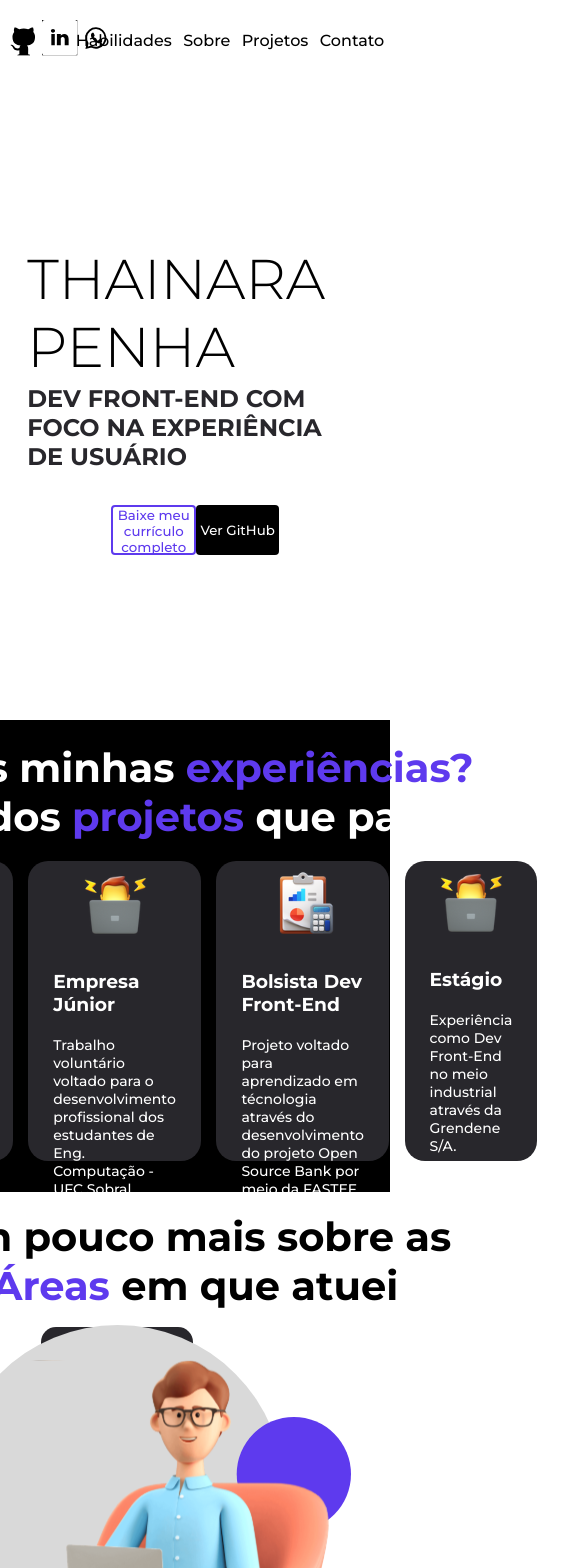
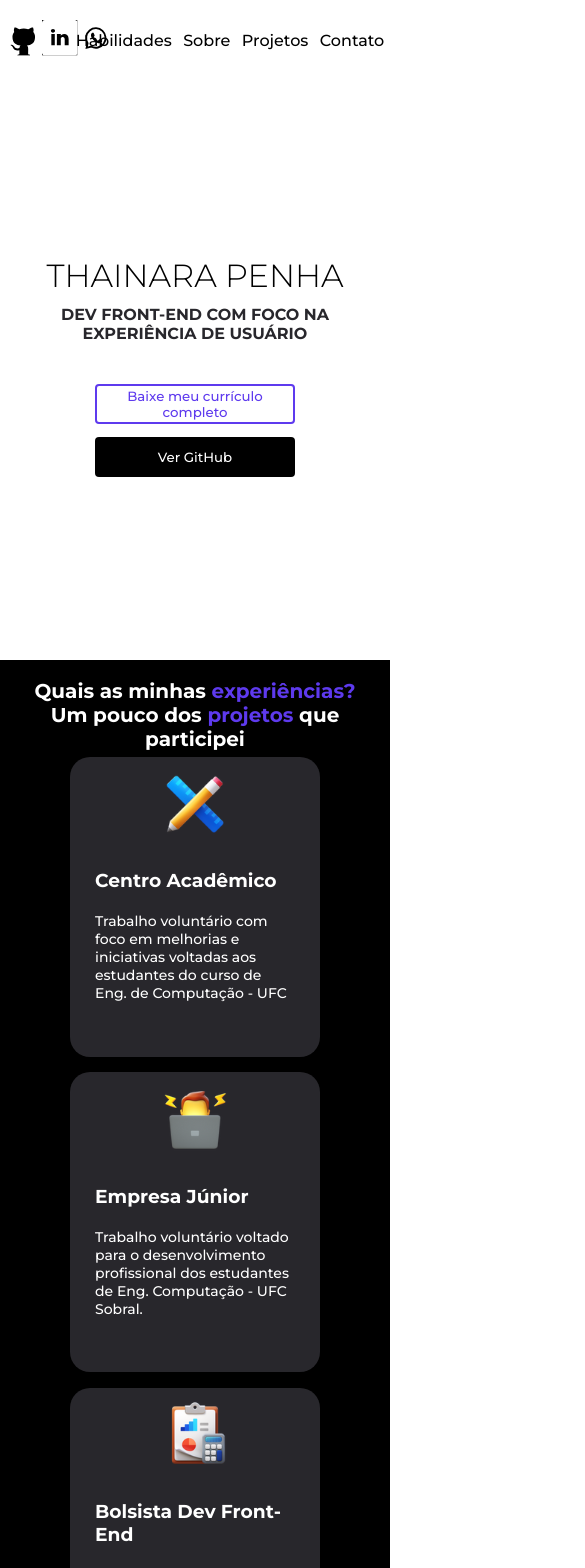
Before and after one commit to thainarapenha/portfolio, a React (Vite) app: page / in a window 390 px wide. Shown: the top 1568 px of the page, 585 px wide, since content can reach past the window. Built offline with nearby package versions, Linux system fonts and the light colour scheme.

Commit message:
improvement: adicionando responsividade inicial no portfólio

```diff
--- a/src/App.tsx
+++ b/src/App.tsx
@@ -14,10 +14,10 @@ function App() {
       <Banner/>
       <Habilidades/>
       <Servicos/>
-      <Sobre/>
+      {/* <Sobre/>
       <Projetos/>
       <Contatos/>
-      <Footer/>
+      <Footer/> */}
     </div>
   )
 }
--- a/src/components/Banner/Banner.tsx
+++ b/src/components/Banner/Banner.tsx
@@ -1,4 +1,5 @@
 import React, { useEffect, useState } from "react";
+import "./styles.scss";
 
 export const Banner: React.FC = () => {
   const [text, setText] = useState('');
--- /dev/null
+++ b/src/components/Banner/styles.scss
@@ -0,0 +1,154 @@
+.sectionBanner {
+  margin: 0 7%;
+}
+
+.banner {
+  height: 640px;
+  display: flex;
+  align-items: center;
+  justify-content: center;
+  flex-direction: column;
+
+  h1 {
+    font-size: 56px;
+    font-weight: 100;
+    margin-bottom: 1%;
+  }
+
+  h2 {
+    font-size: 24px;
+    color: var(--black-2);
+  }
+
+  .divButton {
+    width: 50%;
+    margin-top: 10%;
+    display: flex;
+    justify-content: space-between;
+  }
+
+  .buttonCV {
+    width: 250px;
+    height: 50px;
+    color: var(--lilas);
+    border-radius: 4px;
+    background-color: var(--white);
+    border: 2px solid var(--lilas);
+    cursor: pointer;
+  }
+
+  .buttonCV:hover {
+    color: var(--white);
+    background-color: var(--lilas);
+  }
+
+  .buttonGit {
+    width: 250px;
+    color: var(--white);
+    border-radius: 4px;
+    background-color: var(--black);
+    cursor: pointer;
+  }
+}
+
+@media (max-width: 527px) {
+  .banner {
+    text-align: center;
+    height: 580px;
+
+    h1 {
+      font-size: 32px;
+    }
+
+    h2 {
+      font-size: 16px;
+      margin-top: 2%;
+    }
+
+    .divButton {
+      width: 100%;
+      align-items: center;
+      flex-direction: column;
+    }
+
+    .buttonCV,
+    .buttonGit {
+      width: 200px;
+      height: 40px;
+      margin: 2% 0;
+    }
+  }
+
+}
+
+@media (min-width: 526px) and (max-width: 715px) {
+  .banner {
+    text-align: center;
+
+    h1 {
+      font-size: 42px;
+    }
+
+    h2 {
+      font-size: 18px;
+    }
+
+    .divButton {
+      width: 100%;
+    }
+
+    .buttonCV,
+    .buttonGit {
+      width: 200px;
+      height: 40px;
+    }
+  }
+}
+
+@media (min-width: 716px) and (max-width: 1000px) {
+  .banner {
+    text-align: center;
+
+    h1 {
+      font-size: 56px;
+    }
+
+    h2 {
+      font-size: 24px;
+    }
+
+    .divButton {
+      width: 100%;
+    }
+
+    .buttonCV,
+    .buttonGit {
+      width: 250px;
+      height: 50px;
+    }
+  }
+}
+
+@media (min-width: 1001px) {
+  .banner {
+    text-align: center;
+
+    h1 {
+      font-size: 56px;
+    }
+
+    h2 {
+      font-size: 24px;
+    }
+
+    .divButton {
+      width: 60%;
+    }
+
+    .buttonCV,
+    .buttonGit {
+      width: 250px;
+      height: 50px;
+    }
+  }
+}
--- a/src/components/Habilidades/Habilidades.tsx
+++ b/src/components/Habilidades/Habilidades.tsx
@@ -3,7 +3,7 @@ import iconSITE from "../../assets/icons/site.svg";
 import iconDESIGN from "../../assets/icons/design.svg";
 import iconGESTAO from "../../assets/icons/gestao.svg";
 import iconMKT from "../../assets/icons/site.svg";
-import { BotaoContato } from "../BotaoContato/BotaoContato";
+import "./styles.scss";
 
 export const Habilidades: React.FC = () => {
   return (
--- /dev/null
+++ b/src/components/Habilidades/styles.scss
@@ -0,0 +1,126 @@
+.containerHabilidades {
+  padding: 3% 0;
+  align-items: center;
+  flex-direction: column;
+  background-color: var(--black);
+
+  h2 {
+    width: 747px;
+    height: 98px;
+    font-size: 40px;
+    font-weight: 700;
+    text-align: center;
+    margin-top: 3%;
+    color: var(--white);
+  }
+
+  button {
+    width: 418px;
+    height: 57px;
+    margin-bottom: 3%;
+    border-radius: 4px;
+    color: var(--white);
+    background-color: var(--lilas);
+  }
+}
+
+.containerCards {
+  width: 100%;
+  margin: 5% 0;
+  justify-content: center;
+}
+
+.cardsHabilidades {
+  width: 300px;
+  height: 300px;
+  margin: 0 2%;
+  align-items: center;
+  flex-direction: column;
+  border-radius: 20px;
+  background: #28272C;
+
+  h3 {
+    color: var(--white);
+    margin: 30px 25px 0 25px;
+  }
+
+  p {
+    font-size: 14px;
+    margin: 20px 25px;
+    color: var(--white);
+  }
+
+  img {
+    width: 100%;
+    max-width: 70px;
+    margin-top: 5%;
+  }
+}
+
+@media (max-width: 527px) {
+  .containerHabilidades {
+    flex-direction: column;
+
+    h2 {
+      width: 90%;
+      height: 50px;
+      font-size: 20px;
+      margin-top: 2%;
+    }
+
+    .containerCards {
+      flex-direction: column;
+      align-items: center;
+      justify-content: center;
+  }
+
+  .cardsHabilidades {
+      width: 250px;
+      margin: 2% 0;
+    }
+  }
+}
+
+@media (min-width: 528px) and (max-width: 1000px) {
+  .containerHabilidades {
+    width: 100%;
+
+    h2 {
+      width: 90%;
+      font-size: 24px;
+    }
+  }
+
+  .containerCards {
+    flex-wrap: wrap;
+  }
+
+  .cardsHabilidades {
+    width: 250px;
+    margin-bottom: 3%;
+
+    img {
+      max-width: 70px;
+    }
+  }
+}
+
+@media (min-width: 716px) and (max-width: 1000px){
+  .containerHabilidades {
+    h2 {
+      width: 90%;
+      font-size: 32px;
+    }
+  }
+}
+
+@media (min-width: 1001px) {
+  .cardsHabilidades {
+    margin-bottom: 3%;
+    padding-bottom: 2%;
+
+    img {
+      max-width: 70px;
+    }
+  }
+}
--- a/src/components/Servicos/Servicos.tsx
+++ b/src/components/Servicos/Servicos.tsx
@@ -4,6 +4,7 @@ import iconTELA from "../../assets/icons/tela.svg";
 import iconTELAS from "../../assets/icons/telas.svg";
 import iconAPP from "../../assets/icons/app.svg";
 import imgHomemCadeira from "../../assets/img/homemCadeira.svg";
+import "./styles.scss";
 
 export const Servicos: React.FC = () => {
   return (
@@ -11,6 +12,7 @@ export const Servicos: React.FC = () => {
       <h2>Um pouco mais sobre as <span>Áreas</span> em que atuei</h2>
       <div className="infoServico">
         <div className="divCardSrvicos">
+
           <div className="cardServicos">
             <div className="divTituloServico">
               <img src={iconTELA} />
--- /dev/null
+++ b/src/components/Servicos/styles.scss
@@ -0,0 +1,228 @@
+.sectionServicos {
+  flex-direction: column;
+  justify-content: center;
+  align-items: center;
+  margin: 5% 0 0 0;
+
+  h2 {
+    font-weight: 700;
+    font-size: 40px;
+    width: 601px;
+    height: 98px;
+    text-align: center;
+  }
+}
+
+.infoServico {
+  width: 80%;
+  margin: 4%;
+
+  #imgHomem {
+    max-width: 400px;
+    right: 10%;
+    position: absolute;
+  }
+}
+
+.divCardSrvicos {
+  width: 50%;
+  flex-wrap: wrap;
+  justify-content: space-between;
+
+  button {
+    margin-top: 3%;
+    border-radius: 4px;
+  }
+}
+
+.cardServicos {
+  flex-direction: column;
+  justify-content: space-around;
+  margin: 1%;
+  width: 250px;
+  height: 150px;
+  border-radius: 15px;
+  background-color: var(--black-2);
+
+  h6 {
+    font-size: 18px;
+    color: var(--white);
+  }
+
+  p {
+    font-size: 14px;
+    font-weight: 200;
+    color: var(--white);
+    margin: 0 10% 10% 10%;
+  }
+}
+
+.divTituloServico {
+  align-items: center;
+  margin: 10% 10% 0 10%;
+
+  img {
+    margin-right: 5%;
+  }
+}
+
+@media (max-width: 380px) {
+  .sectionServicos {
+    h2 {
+      width: 90%;
+      font-size: 24px;
+    }
+  }
+
+  .infoServico {
+    width: 90%;
+
+    #imgHomem {
+      display: none;
+    }
+  }
+
+  .divCardSrvicos {
+    width: 100%;
+    flex-wrap: wrap;
+  }
+
+  .cardServicos {
+    width: 150px;
+    padding: 5% 0;
+
+    p {
+      margin-top: 5%;
+      font-size: 12px;
+    }
+  }
+
+  .divTituloServico {
+    flex-direction: column;
+
+    img {
+      max-width: 40px;
+    }
+
+    h6 {
+      font-size: 14px;
+    }
+  }
+}
+
+@media (min-width: 381px) and (max-width: 600px) {
+  .sectionServicos {
+    h2 {
+      width: 90%;
+      font-size: 28px;
+    }
+  }
+
+  .infoServico {
+    width: 90%;
+
+    #imgHomem {
+      display: none;
+    }
+  }
+
+  .cardServicos {
+    width: 45%;
+    padding: 5% 0;
+
+    p {
+      margin-top: 5%;
+      font-size: 12px;
+    }
+  }
+
+  .divCardSrvicos {
+    width: 100%;
+    flex-wrap: wrap;
+  }
+
+  .divTituloServico {
+    flex-direction: column;
+
+    img {
+      max-width: 40px;
+    }
+
+    h6 {
+      font-size: 14px;
+    }
+  }
+}
+
+@media (min-width: 601px) and (max-width: 900px) {
+  .sectionServicos {
+    h2 {
+      width: 90%;
+      font-size: 36px;
+    }
+  }
+
+  .infoServico {
+    width: 90%;
+    align-items: center;
+
+    #imgHomem {
+      max-width: 45%;
+    }
+  }
+
+  .divCardSrvicos {
+    width: 40%;
+  }
+
+  .divTituloServico {
+    flex-direction: column;
+
+    img {
+      max-width: 40px;
+    }
+
+    h6 {
+      font-size: 14px;
+    }
+  }
+}
+
+@media (min-width: 901px) {
+  .sectionServicos {
+    h2 {
+      width: 90%;
+      font-size: 36px;
+    }
+  }
+
+  .infoServico {
+    width: 90%;
+    align-items: center;
+
+    #imgHomem {
+      max-width: 35%;
+    }
+  }
+
+  .divCardSrvicos {
+    width: 50%;
+  }
+
+  .cardServicos {
+    width: 45%;
+    margin: 5% 0;
+  }
+
+  .divTituloServico {
+    flex-direction: row;
+
+    img {
+      max-width: 40px;
+    }
+
+    h6 {
+      font-size: 14px;
+    }
+  }
+}
--- a/src/styles/global.scss
+++ b/src/styles/global.scss
@@ -103,58 +103,10 @@ nav li a {
   cursor: pointer;
 }
 
-.sectionBanner {
-  margin: 0 7%;
-}
 
-.banner {
-  height: 640px;
-  justify-content: center;
-  flex-direction: column;
-  align-items: center;
+/* style do banner aqui */
 
-  h1 {
-    font-size: 56px;
-    font-weight: 100;
-    margin-bottom: 1%;
-  }
 
-  h2 {
-    font-size: 24px;
-    color: var(--black-2);
-  }
-
-  .divButton {
-    width: 50%;
-    margin-top: 10%;
-    display: flex;
-    justify-content: space-between;
-  }
-
-  .buttonCV {
-    width: 250px;
-    height: 50px;
-    color: var(--lilas);
-    border-radius: 4px;
-    background-color: var(--white);
-    border: 2px solid var(--lilas);
-    cursor: pointer;
-
-  }
-
-  .buttonCV:hover {
-    color: var(--white);
-    background-color: var(--lilas);
-  }
-
-  .buttonGit {
-    width: 250px;
-    color: var(--white);
-    border-radius: 4px;
-    background-color: var(--black);
-    cursor: pointer;
-  }
-}
 
 .divText {
   flex-direction: column;
@@ -187,132 +139,10 @@ nav li a {
   position: absolute;
 }
 
-.containerHabilidades {
-  padding: 3% 0;
-  align-items: center;
-  flex-direction: column;
-  background-color: var(--black);
+/* styles habilidades */
 
-  h2 {
-    width: 747px;
-    height: 98px;
-    font-size: 40px;
-    font-weight: 700;
-    text-align: center;
-    margin-top: 3%;
-    color: var(--white);
-  }
 
-  button {
-    width: 418px;
-    height: 57px;
-    margin-bottom: 3%;
-    border-radius: 4px;
-    color: var(--white);
-    background-color: var(--lilas);
-  }
-}
-
-.containerCards {
-  width: 100%;
-  margin: 5% 0;
-  justify-content: center;
-}
-
-.cardsHabilidades {
-  width: 300px;
-  height: 300px;
-  margin: 0 2%;
-  align-items: center;
-  flex-direction: column;
-  border-radius: 20px;
-  background: #28272C;
-
-  h3 {
-    color: var(--white);
-    margin: 30px 25px 0 25px;
-  }
-
-  p {
-    font-size: 14px;
-    margin: 20px 25px;
-    color: var(--white);
-  }
-
-  img {
-    width: 100%;
-    max-width: 70px;
-    margin-top: 5%;
-  }
-}
-
-.sectionServicos {
-  flex-direction: column;
-  justify-content: center;
-  align-items: center;
-  margin: 5% 0 0 0;
-
-  h2 {
-    font-weight: 700;
-    font-size: 40px;
-    width: 601px;
-    height: 98px;
-    text-align: center;
-  }
-}
-
-.infoServico {
-  width: 80%;
-  margin: 4%;
-
-  #imgHomem {
-    max-width: 400px;
-    right: 10%;
-    position: absolute;
-  }
-}
-
-.divCardSrvicos {
-  width: 50%;
-  flex-wrap: wrap;
-  justify-content: space-between;
-
-  button {
-    margin-top: 3%;
-    border-radius: 4px;
-  }
-}
-
-.cardServicos {
-  flex-direction: column;
-  justify-content: space-around;
-  margin: 1%;
-  width: 250px;
-  height: 150px;
-  border-radius: 15px;
-  background-color: var(--black-2);
-
-  h6 {
-    font-size: 18px;
-    color: var(--white);
-  }
-
-  p {
-    font-size: 14px;
-    font-weight: 200;
-    color: var(--white);
-    margin: 0 10% 10% 10%;
-  }
-}
-
-.divTituloServico {
-  align-items: center;
-  margin: 10% 10% 0 10%;
-
-  img {
-    margin-right: 5%;
-  }
-}
+/* styles servicos */
 
 .containerSobre {
   margin-top: 5%;
```
